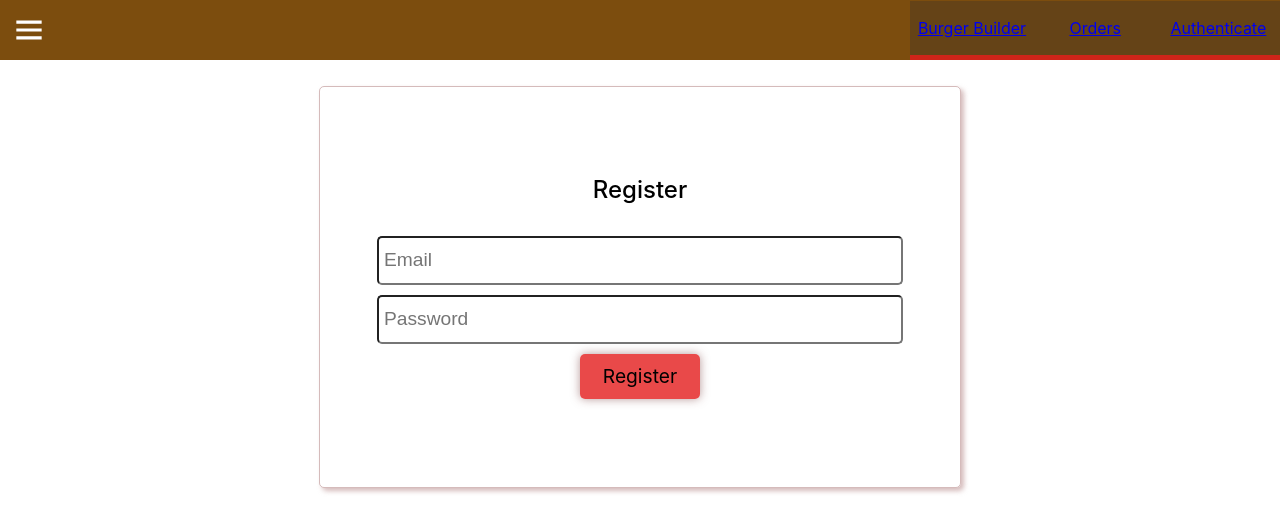
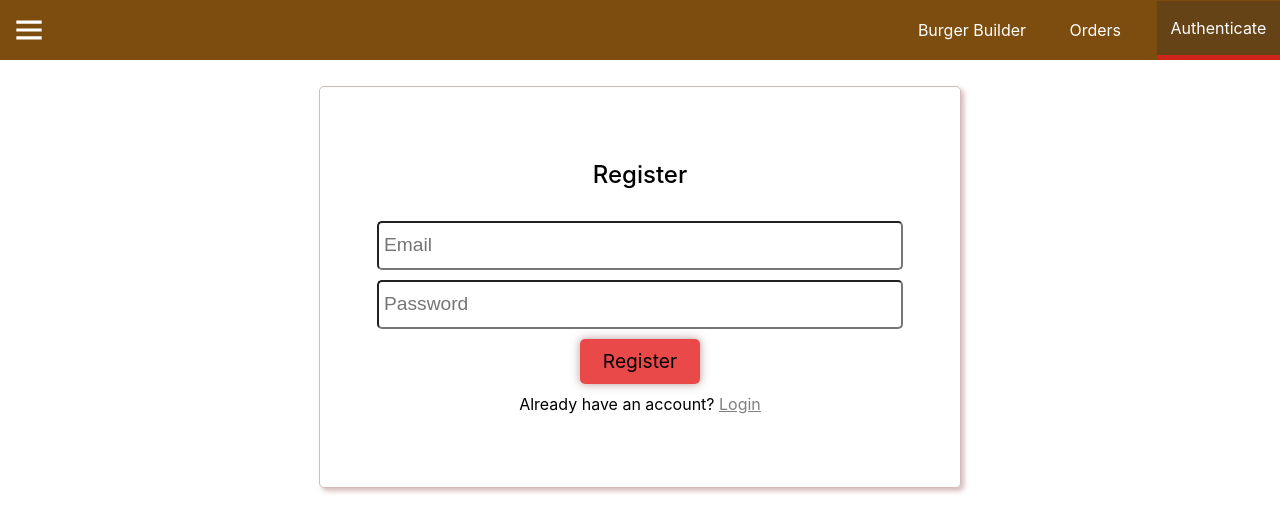
Before and after one commit to Burhan-Rashid/burger-builder, a React (Create React App) app: page /auth in a window 1280 px wide. Shown: the top 532 px of the page. Built offline with nearby package versions, Linux system fonts and the light colour scheme.

Commit message:
modified navbar and auth screen

```diff
--- a/src/components/Auth/Auth.css
+++ b/src/components/Auth/Auth.css
@@ -32,3 +32,14 @@
   align-items: center;
   justify-content: center;
 }
+
+.Auth p {
+  margin-top: 10px;
+}
+.Auth p span {
+  color: gray;
+  text-decoration: underline;
+}
+.Auth p span:hover {
+  cursor: pointer;
+}
--- a/src/components/Auth/Auth.js
+++ b/src/components/Auth/Auth.js
@@ -3,15 +3,33 @@ import "./Auth.css"
 import Button from "../UI/Button/Button"
 
 function Auth() {
-    let type = "Register";
+    const [email, setEmail] = React.useState("");
+    const [password, setPassword] = React.useState("");
+    const [type, setType] = React.useState("Register");
+
+    const handleSubmit = (e) => {
+        e.preventDefault();
+    }
+
+    const toggleType = () => {
+        if (type === "Register")
+            setType("Login");
+        else if (type === "Login")
+            setType("Register");
+    }
+
     return (
         <div className="Auth">
             <h4>{type}</h4>
-            <form className="form">
-                <input type="text" placeholder="Email" />
-                <input type="password" placeholder="Password" />
+            <form className="form" onSubmit={handleSubmit}>
+                <input type="email" placeholder="Email" value={email} onChange={(e) => setEmail(e.target.value)} />
+                <input type="password" placeholder="Password" value={password} onChange={(e) => setPassword(e.target.value)} />
                 <Button style={{ width: "100px" }}>{type}</Button>
             </form>
+            {type === "Login" ?
+                <p>Don't have an account? <span onClick={toggleType}>Register</span></p> :
+                <p>Already have an account? <span onClick={toggleType}>Login</span></p>
+            }
         </div>
     )
 }
--- a/src/components/Nav/Navbar.css
+++ b/src/components/Nav/Navbar.css
@@ -17,9 +17,8 @@
   justify-content: flex-end;
   height: 90%;
 }
-.Navbar__right p {
+.NavItem {
   color: white;
-  background-color: rgba(88, 63, 30, 0.616);
   text-align: center;
   width: 100%;
   height: 100%;
@@ -27,9 +26,8 @@
   display: flex;
   align-items: center;
   justify-content: center;
-  border-bottom: 5px solid rgba(245, 26, 26, 0.74);
 }
-.Navbar__right p:hover {
+.NavItem:hover {
   background-color: rgba(88, 63, 30, 0.9);
 }
 .Navbar__icon {
@@ -41,3 +39,17 @@
 .Navbar__icon:hover {
   cursor: pointer;
 }
+.nav__active {
+  border-bottom: 5px solid rgba(245, 26, 26, 0.74);
+  background-color: rgba(88, 63, 30, 0.616);
+  color: gray;
+}
+.link {
+  height: 100%;
+  width: 100%;
+  display: flex;
+  align-items: center;
+  justify-content: center;
+  text-decoration: none;
+  color: white;
+}
--- a/src/components/Nav/Navbar.js
+++ b/src/components/Nav/Navbar.js
@@ -1,7 +1,7 @@
 import React from 'react'
 import "./Navbar.css"
 import { BiMenu } from "react-icons/bi"
-import Link from "react-router-dom/Link"
+import { NavLink } from "react-router-dom"
 
 function Navbar({ show, setShow }) {
     return (
@@ -10,9 +10,9 @@ function Navbar({ show, setShow }) {
                 <BiMenu size={38} color="white" />
             </div>
             <div className="Navbar__right">
-                <p><Link to="/" >Burger Builder</Link></p>
-                <p><Link to="/orders" >Orders</Link></p>
-                <p><Link to="/auth" >Authenticate</Link></p>
+                <div className="NavItem"><NavLink className="link" activeClassName="nav__active" exact to="/" >Burger Builder</NavLink></div>
+                <div className="NavItem"><NavLink className="link" activeClassName="nav__active" to="/orders" >Orders</NavLink></div>
+                <div className="NavItem"><NavLink className="link" activeClassName="nav__active" to="/auth" >Authenticate</NavLink></div>
             </div>
         </div>
     )
--- a/src/components/Sidebar/Sidebar.css
+++ b/src/components/Sidebar/Sidebar.css
@@ -11,7 +11,9 @@
   background-color: rgba(124, 77, 14);
   color: white;
   padding-top: 20px;
+  transition: transform 0.3s ease-out;
 }
+
 .sidebar p {
   background-color: rgba(88, 63, 30, 0.616);
   height: 50px;
--- a/src/components/Sidebar/Sidebar.js
+++ b/src/components/Sidebar/Sidebar.js
@@ -4,6 +4,10 @@ import Backdrop from '../Backdrop/Backdrop'
 import "./Sidebar.css"
 
 function Sidebar({ show, setShow }) {
+    // let classNames = ["sidebar", "Close"];
+    // if (show) {
+    //     classNames = ["sidebar", "Open"];
+    // }
 
     let sidebar = (
         <React.Fragment>
```
